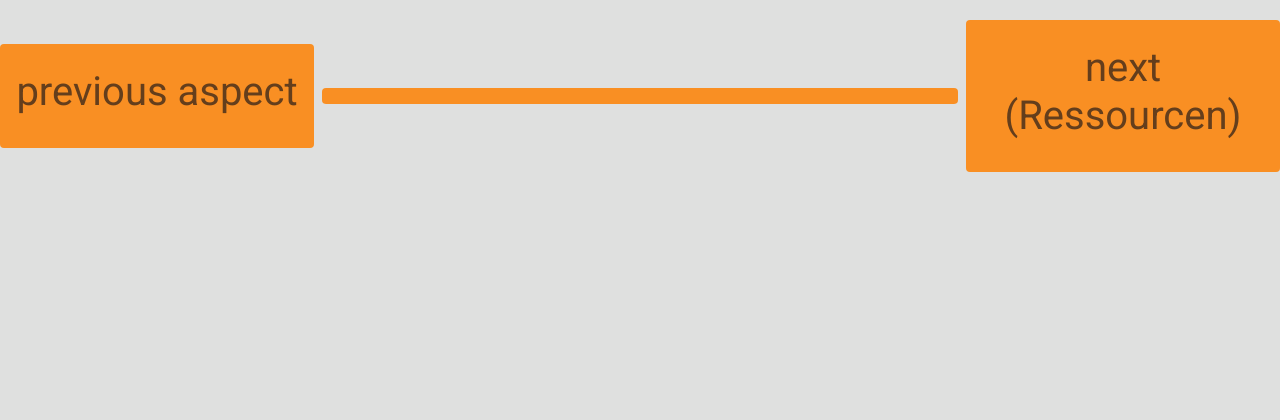
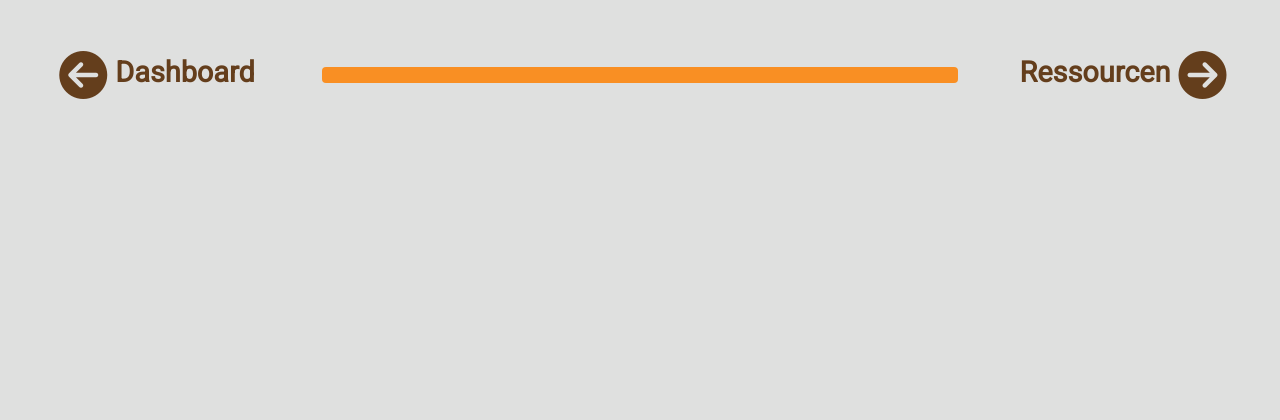
Before and after one commit to Joao4569/lerncare, a Django app: page /dashboard/vignette/1/ in a window 1280 px wide. Shown: the part 152-572 px from the top of the page. Run offline with Django 3.2, Linux system fonts and the light colour scheme; data that the repository does not hold is empty; some libraries are stand-ins or nearby versions.

Commit message:
style: Add styling to aspect scrolling buttons on vignette.html

```diff
--- a/dashboard/templates/vignette.html
+++ b/dashboard/templates/vignette.html
@@ -39,9 +39,14 @@
   <div class="row g-2 mt-1 d-flex justify-content-center align-items-center">
 
     <!-- Previous aspect button -->
+    <!-- Next aspect button -->
     <div class="col-3">
-      <div class="col-12 orange-bg py-4 text-brown rounded tile-title text-center">
-        <h1>previous aspect</h1>
+      <div class="col-12 py-4 text-brown rounded tile-title">
+        <button type="button" class="btn text-brown rounded-pill aspect-scroll d-flex mx-auto" data-bs-toggle="button"  autocomplete="off">
+          <!-- Font awesome icon -->
+          <i class="fa-solid fa-circle-arrow-left aspect-scroll-icon"></i>
+          <span class="aspect-scroll-text ms-2">Dashboard</span>
+        </button>
       </div>
     </div>
 
@@ -61,8 +66,12 @@
 
     <!-- Next aspect button -->
     <div class="col-3">
-      <div class="col-12 orange-bg py-4 text-brown rounded tile-title text-center">
-        <h1>next (Ressourcen)</h1>
+      <div class="col-12 py-4 text-brown rounded tile-title">
+        <button type="button" class="btn text-brown rounded-pill aspect-scroll d-flex mx-auto" data-bs-toggle="button"  autocomplete="off">
+          <span class="aspect-scroll-text me-2">Ressourcen</span>
+          <!-- Font awesome icon -->
+          <i class="fa-solid fa-circle-arrow-right aspect-scroll-icon"></i>
+        </button>
       </div>
     </div>
 
--- a/static/css/dashboard.css
+++ b/static/css/dashboard.css
@@ -79,7 +79,6 @@
 
 .main-topic-scroll {
 	color: #f98f23;
-	font-weight: 900;
 	font-size: 3rem;
 }
 
--- /dev/null
+++ b/static/css/vignette.css
@@ -0,0 +1,17 @@
+.aspect-scroll-icon {
+  font-size: 3rem;
+}
+
+.aspect-scroll-text {
+  font-size: 1.8rem;
+  font-weight: 700;
+}
+
+.aspect-scroll:focus {
+	box-shadow: none; /* Removes Bootstrap's default glow */
+}
+
+.aspect-scroll:hover {
+	background-color: #f98f23;
+  color: #643E1C;
+}
--- a/templates/includes/base.html
+++ b/templates/includes/base.html
@@ -38,6 +38,9 @@
 
 	<!-- dashboard.html -->
 	<link rel="stylesheet" href="{% static 'css/dashboard.css' %}">
+
+	<!-- vignette.html -->
+	<link rel="stylesheet" href="{% static 'css/vignette.css' %}">
 
 	{% endblock %}
 
```
